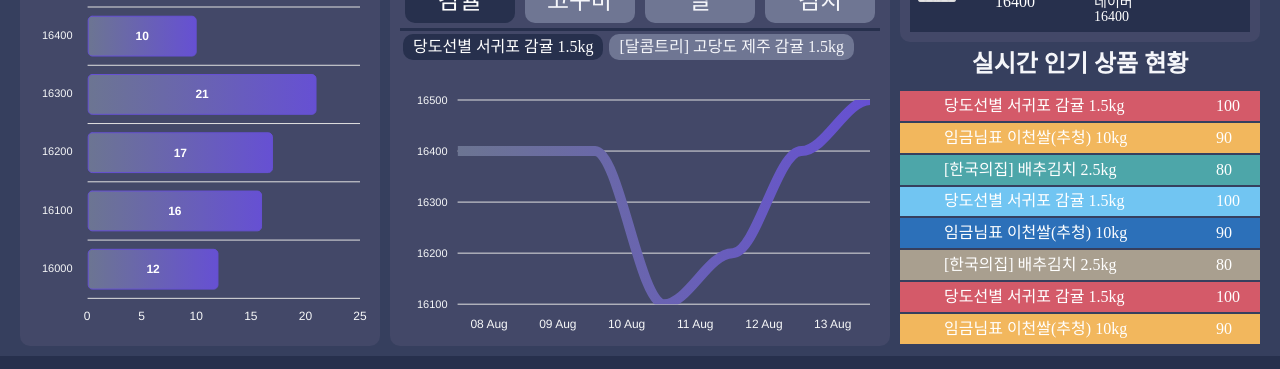
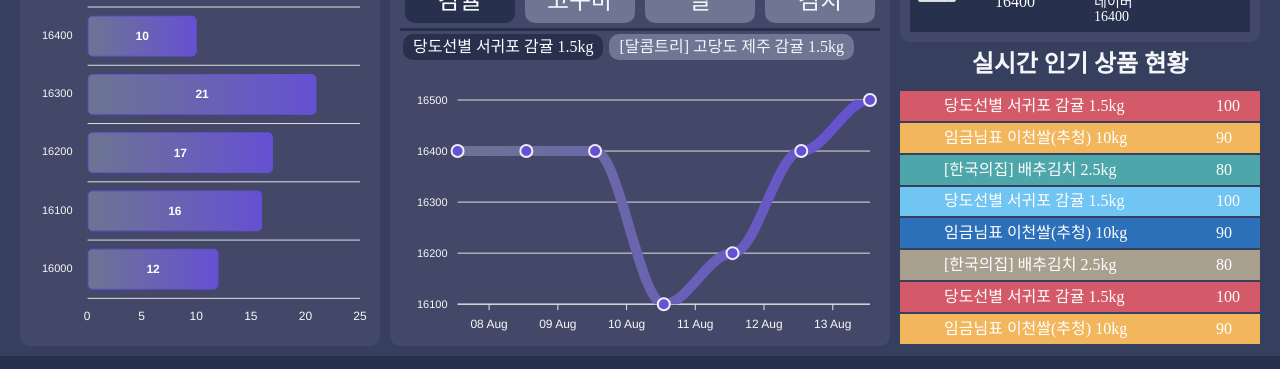
Before and after one commit to Brawkurly/client, a React (Create React App) app in the folder admin/: page / in a window 1280 px wide. Shown: the part 428-797 px from the top of the page. Built offline with nearby package versions, Linux system fonts and the light colour scheme; no server answers; a web font is replaced by a local one.

Commit message:
[feat] 그래프 마커추가 및 api연동 코드작성 (#21)

```diff
--- a/admin/src/App.js
+++ b/admin/src/App.js
@@ -1,4 +1,4 @@
-import { kamis } from "./api/drf";
+import { kamis, server } from "./api/drf";
 
 import { Title } from "./items/items";
 import Wrapper from "./appStyle";
@@ -12,12 +12,38 @@ import LiveReservation from "./components/LiveReservation";
 import TodaySell from "./components/TodaySell";
 import CompetitionPrice from "./components/CompetitionPrice";
 import Ranking from "./components/Ranking";
+import axios from "axios";
 
 function App() {
   // api 호출
   const [nowData, setNowData] = useRecoilState(Data);
+  //axios 후
+  const setData = (itemId) => {
+    axios.get(
+      server.web(itemId).then((res) => {
+        setNowData((val) => ({
+          ...val,
+          productId: res.productId,
+          productName: res.productName,
+          currentPrice: res.currentPrice,
+          supplyPrice: res.supplyPrice,
+          fairPrice: res.fairPrice,
+          consumerRecentReserve: res.consumerRecentReserve,
+          consumerReserveCnt: res.consumerReserveCnt,
+          consumerPopularityPurchase: res.consumerPopularityPurchase,
+          consumerPopularityReserve: res.consumerPopularityReserve,
+          totalPrice: res.totalPrice,
+          totalPrice: res.totalPrice,
+          totalSalesCnt: res.totalSalesCnt,
+          consumerReservationCnt: res.consumerReservationCnt,
+          competitorPrice: res.competitorPrice,
+          changePrice: res.changePrice,
+        }));
+      })
+    );
+  };
   useEffect(() => {
-    //axios 후
+    // setData(1);
     setNowData((val) => ({
       ...val,
       productId: 1,
@@ -106,7 +132,7 @@ function App() {
           <PairValue />
         </div>
         <div className="value_var">
-          <PriceVar />
+          <PriceVar setData={setData} />
         </div>
         <div className="dome_price">
           <DomePrice />
--- a/admin/src/api/drf.js
+++ b/admin/src/api/drf.js
@@ -5,3 +5,7 @@ export const KAMIS_URL = `http://www.kamis.co.kr/service/price/xml.do?action=dai
 export const kamis = {
   dome: () => KAMIS_URL,
 };
+
+export const server = {
+  web: (type) => `http://54.180.2.69/api/product?id=${type}`,
+};
--- a/admin/src/components/LineChart.js
+++ b/admin/src/components/LineChart.js
@@ -4,7 +4,7 @@ import ApexChart from "react-apexcharts";
 
 function LineChart() {
   const { changePrice } = useRecoilValue(Data);
-
+  console.log(changePrice);
   return (
     <>
       {!changePrice ? (
@@ -16,7 +16,9 @@ function LineChart() {
           series={[
             {
               name: "Price",
-              data: changePrice?.map((item) => item?.price),
+              data: changePrice?.map((item) => {
+                return item?.price;
+              }),
             },
           ]}
           options={{
@@ -24,7 +26,6 @@ function LineChart() {
               mode: "dark",
             },
             chart: {
-              height: "50px",
               toolbar: {
                 show: false,
               },
@@ -37,11 +38,15 @@ function LineChart() {
             },
             yaxis: { show: true },
             xaxis: {
-              axisBorder: { show: false },
+              axisBorder: { show: true },
               labels: { show: true },
-              axisTicks: { show: false },
+              axisTicks: { show: true },
               categories: changePrice?.map((price) => price?.createAt),
               type: "datetime",
+              tickPlacement: "on",
+            },
+            markers: {
+              size: 6,
             },
             colors: ["#6650d3"],
             fill: {
--- a/admin/src/components/PriceVar.js
+++ b/admin/src/components/PriceVar.js
@@ -104,7 +104,7 @@ const GridBox = styled.div`
   grid-template-rows: 1fr 3fr;
 `;
 
-function PriceVar({ setNowData }) {
+function PriceVar({ setData }) {
   const [nowBigIdx, setNowBigIdx] = useState(1);
   const [nowSmallIdx, setNowSmallIdx] = useState(1);
   const categories = {
@@ -130,6 +130,7 @@ function PriceVar({ setNowData }) {
   };
   // axios 추가해야하는 곳
   const changeSmallIdx = (id) => {
+    // setData(id)
     setNowSmallIdx(id);
   };
 
```
